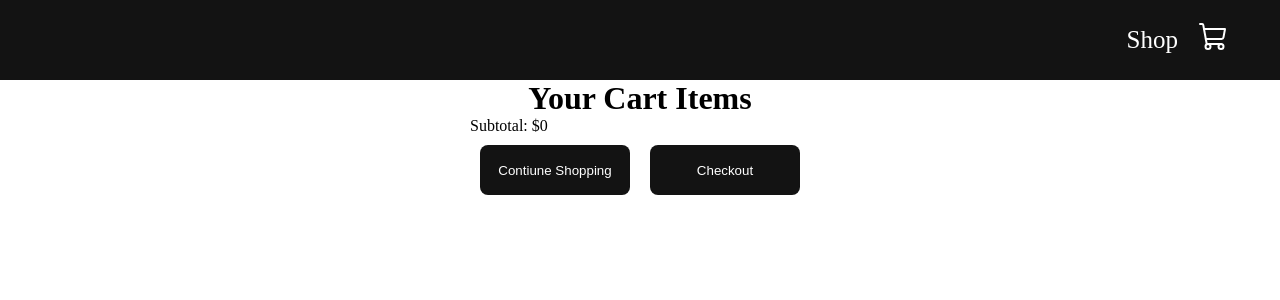
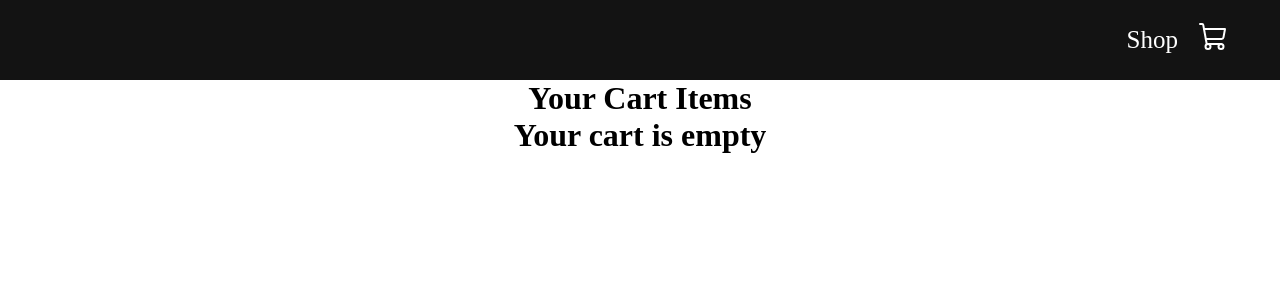
Before and after one commit to gosikxo/react-shopping-cart-ecommerce-website-tutorial, a React (Create React App) app: page /cart in a window 1280 px wide. Shown: the top 300 px of the page. Built offline with nearby package versions, Linux system fonts and the light colour scheme.

Commit message:
Show different text in the cart if the cart is empty

```diff
--- a/src/pages/cart/cart.jsx
+++ b/src/pages/cart/cart.jsx
@@ -24,11 +24,15 @@ export const Cart = () => {
                     }
                 })}
             </div>
-            <div className='checkout'>
-                <p>Subtotal: ${totalAmount}</p>
-                <button onClick={() => navigate("/")}>Contiune Shopping</button>
-                <button>Checkout</button>
-            </div>
+            {totalAmount > 0 ? (
+                <div className='checkout'>
+                    <p>Subtotal: ${totalAmount}</p>
+                    <button onClick={() => navigate("/")}>Contiune Shopping</button>
+                    <button>Checkout</button>
+                </div>
+            ) : (
+                <h1>Your cart is empty</h1>
+            )}
         </div>
     )
 }
```
